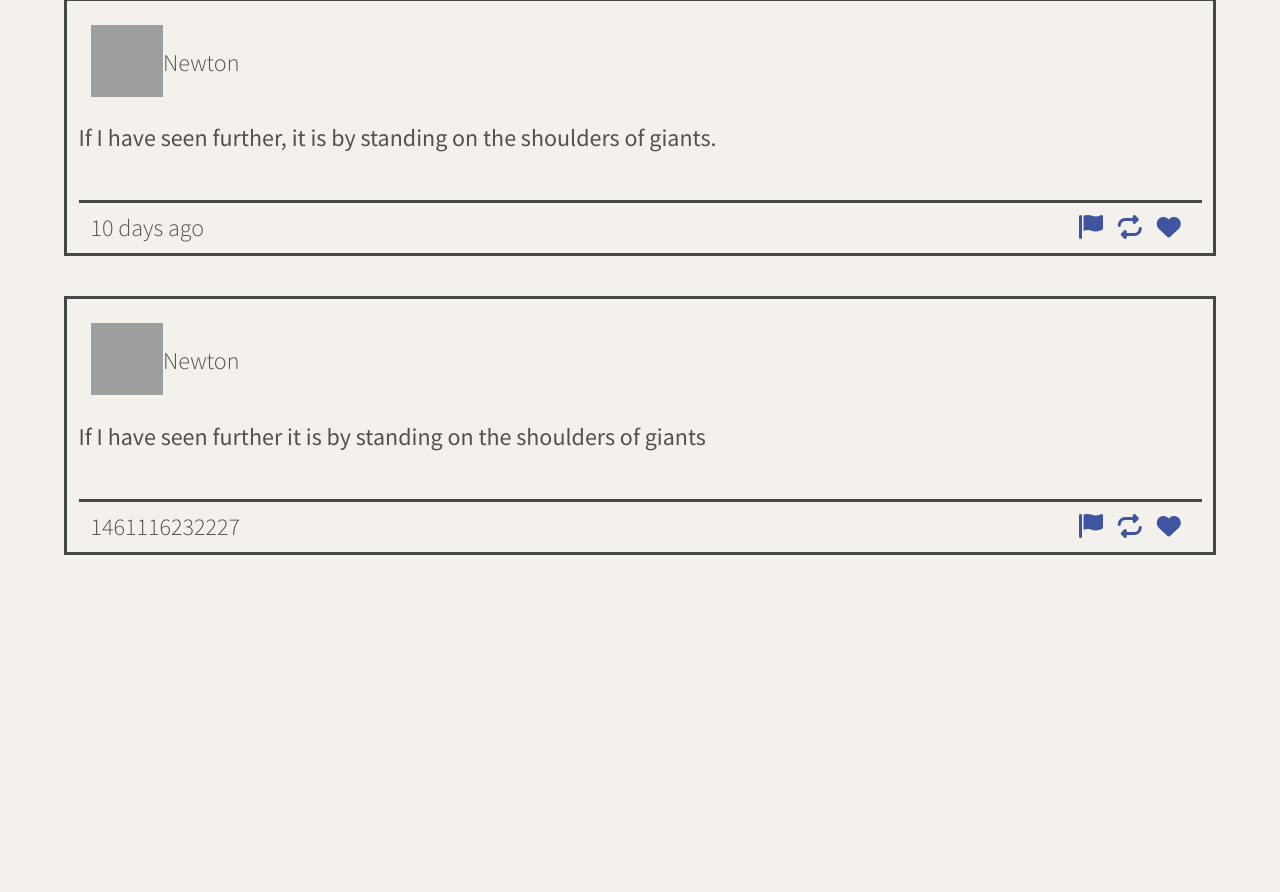
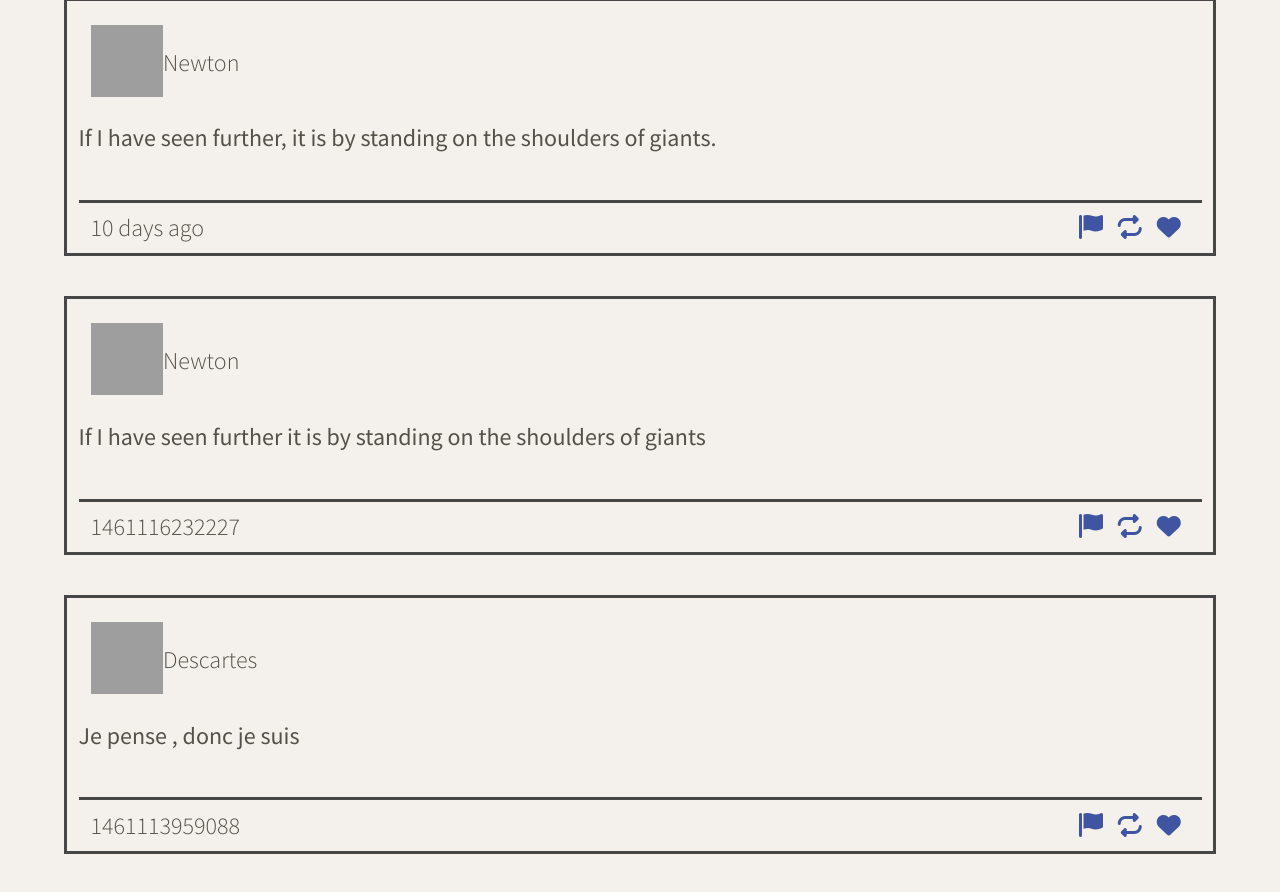
Before and after one commit to open-meadow/tweeter, a website: page public/index.html in a window 1280 px wide. Shown: the part 810-1702 px from the top of the page. Before the commit the page ends 1405 px from the top, so only its background shows below. Drawn offline with nearby package versions, Linux system fonts and the light colour scheme; grey boxes are pictures that could not be loaded.

Commit message:
Implement dynamic tweets

```diff
--- a/public/scripts/client.js
+++ b/public/scripts/client.js
@@ -9,20 +9,33 @@ $(document).ready(function () {
 
 
   // Test / driver code (temporary). Eventually will get this from the server.
-  const tweetData = {
-    user: {
-      name: "Newton",
-      avatars: "https://i.imgur.com/73hZDYK.png",
-      handle: "@SirIsaac",
+  const data = [
+    {
+      "user": {
+        "name": "Newton",
+        "avatars": "https://i.imgur.com/73hZDYK.png"
+        ,
+        "handle": "@SirIsaac"
+      },
+      "content": {
+        "text": "If I have seen further it is by standing on the shoulders of giants"
+      },
+      "created_at": 1461116232227
     },
-    content: {
-      text: "If I have seen further it is by standing on the shoulders of giants",
-    },
-    created_at: 1461116232227,
-  };
+    {
+      "user": {
+        "name": "Descartes",
+        "avatars": "https://i.imgur.com/nlhLi3I.png",
+        "handle": "@rd" },
+      "content": {
+        "text": "Je pense , donc je suis"
+      },
+      "created_at": 1461113959088
+    }
+  ]
 
   const createTweetElement = function(tweetData) {
-    console.log(tweetData.content.text);
+    // create tweet element
     const tweet = $(`
     <div class="tweet-container">
       <header>
@@ -44,12 +57,21 @@ $(document).ready(function () {
     return tweet;
   }
 
-  const $tweet = createTweetElement(tweetData);
+  const renderTweets = function(tweets) {
+    // loops through tweets
+    // calls createTweetElement for each tweet
+    // get return value and append it to tweets container
 
-  const renderTweets = function() {}
+    tweets.forEach(element => {
+      const $tweet = createTweetElement(element);
+      $("#tweets-container").append($tweet[0]);
+    });
+  }
 
-  // Test / driver code (temporary)
-  console.log($tweet[0]); // to see what it looks like
-  $("#tweets-container").append($tweet[0]); // to add it to the page so we can make sure it's got all the right elements, classes, etc.
+  renderTweets(data);
+
+  // // Test / driver code (temporary)
+  // console.log($tweet[0]); // to see what it looks like
+  // $("#tweets-container").append($tweet[0]); // to add it to the page so we can make sure it's got all the right elements, classes, etc.
 
 });
--- a/public/styles/nav.css
+++ b/public/styles/nav.css
@@ -11,6 +11,7 @@ nav {
   justify-content: space-between;
   position: sticky;
   top: 0px;
+  z-index: 3;
   font-family: 'Source Sans Pro', sans-serif;
 }
 
```
